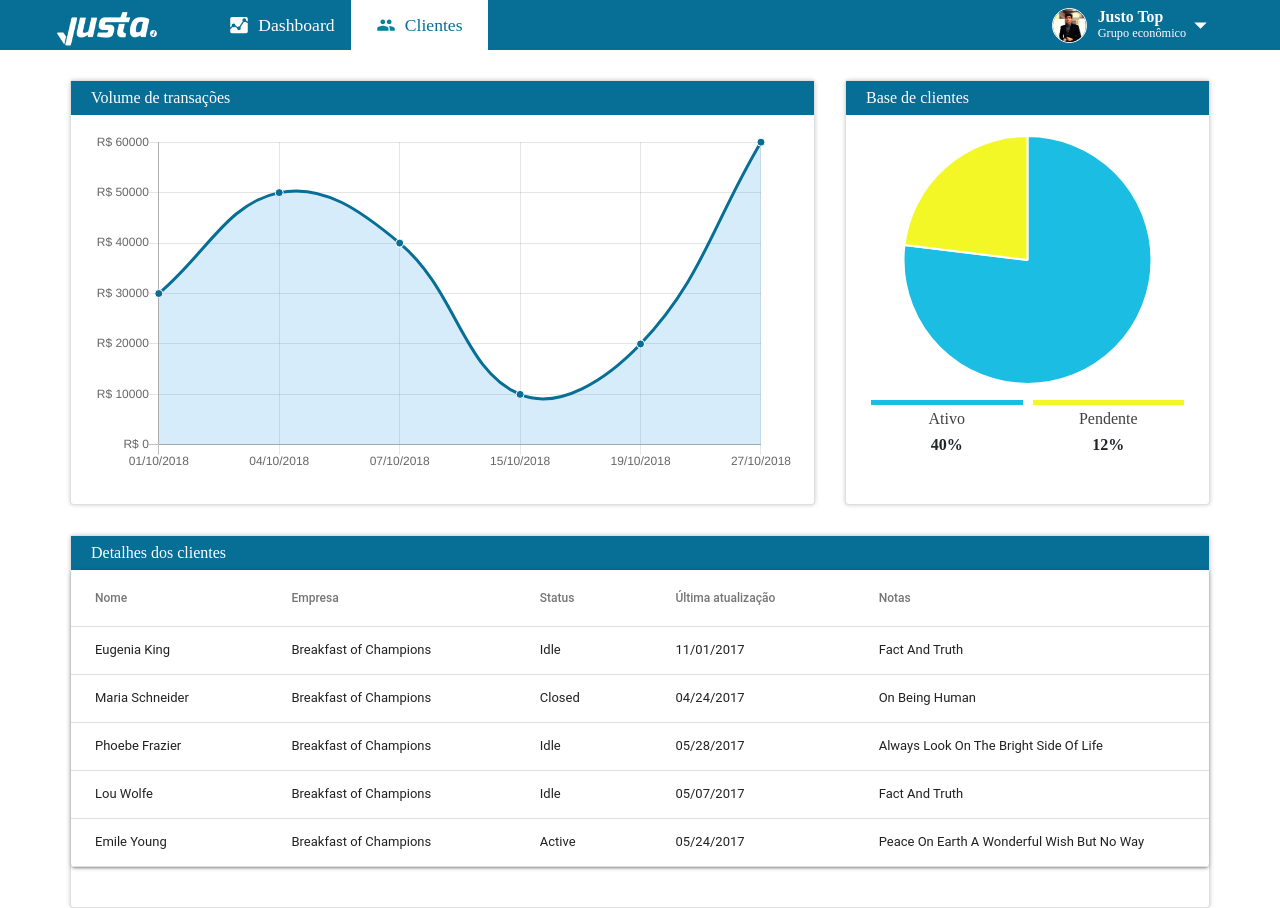
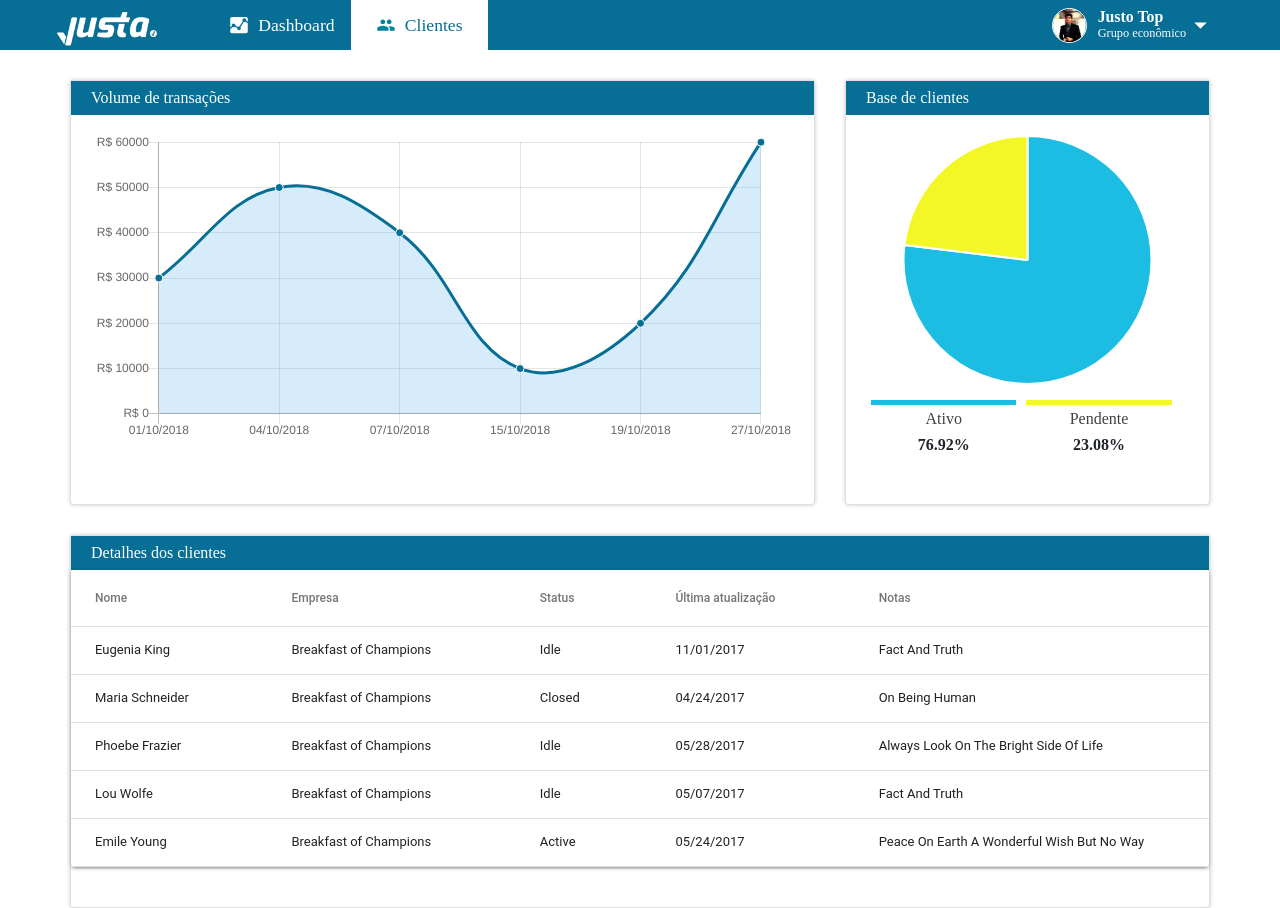
Before and after one commit to lavesan/Desafio-just-front-end, a React (Create React App) app: page /clients in a window 1280 px wide. Built offline with nearby package versions, Linux system fonts and the light colour scheme.

Commit message:
Tamanho do linechart ajeitado.
Signed-off-by: valdery <valdery.jur@gmail.com>

```diff
--- a/src/components/line-graphic/lineGraphic.scss
+++ b/src/components/line-graphic/lineGraphic.scss
@@ -1,5 +1,5 @@
 .line-chart {
     canvas {
-        height:340px;
+        height:309px !important;
     }
 }
--- a/src/components/pie-chart/pieChart.scss
+++ b/src/components/pie-chart/pieChart.scss
@@ -5,12 +5,12 @@
 
 .legends-box {
     display: flex;
-    flex-flow: columns wrap;
+    flex-flow: row wrap;
     margin-top: 10px;
     .legend-box {
       cursor: pointer;
       text-align: center;
-      width: 100%;
+      width: 45%;
       margin: 5px;
       .legend-range {
         width: 100%;
--- a/src/components/pie-chart/pieChart.tsx
+++ b/src/components/pie-chart/pieChart.tsx
@@ -4,9 +4,12 @@ import { pieChartValues, pieChartLabels } from "../../services/user";
 import './pieChart.scss'
 
 const legendBox = (statusArr: string[], valueArr: number[]): any => {
+  const totalValue = valueArr.reduce((actualElem, nextElem) => actualElem + nextElem);
+  const percentageArr = valueArr.map(elem => Number((elem * 100 / totalValue).toFixed(2)));
+
   return (
     <div className="legends-box">
-      {statusArr.map((status, i) => legend(status, valueArr[i]))}
+      {statusArr.map((status, i) => legend(status, percentageArr[i]))}
     </div>
   );
 }
```
